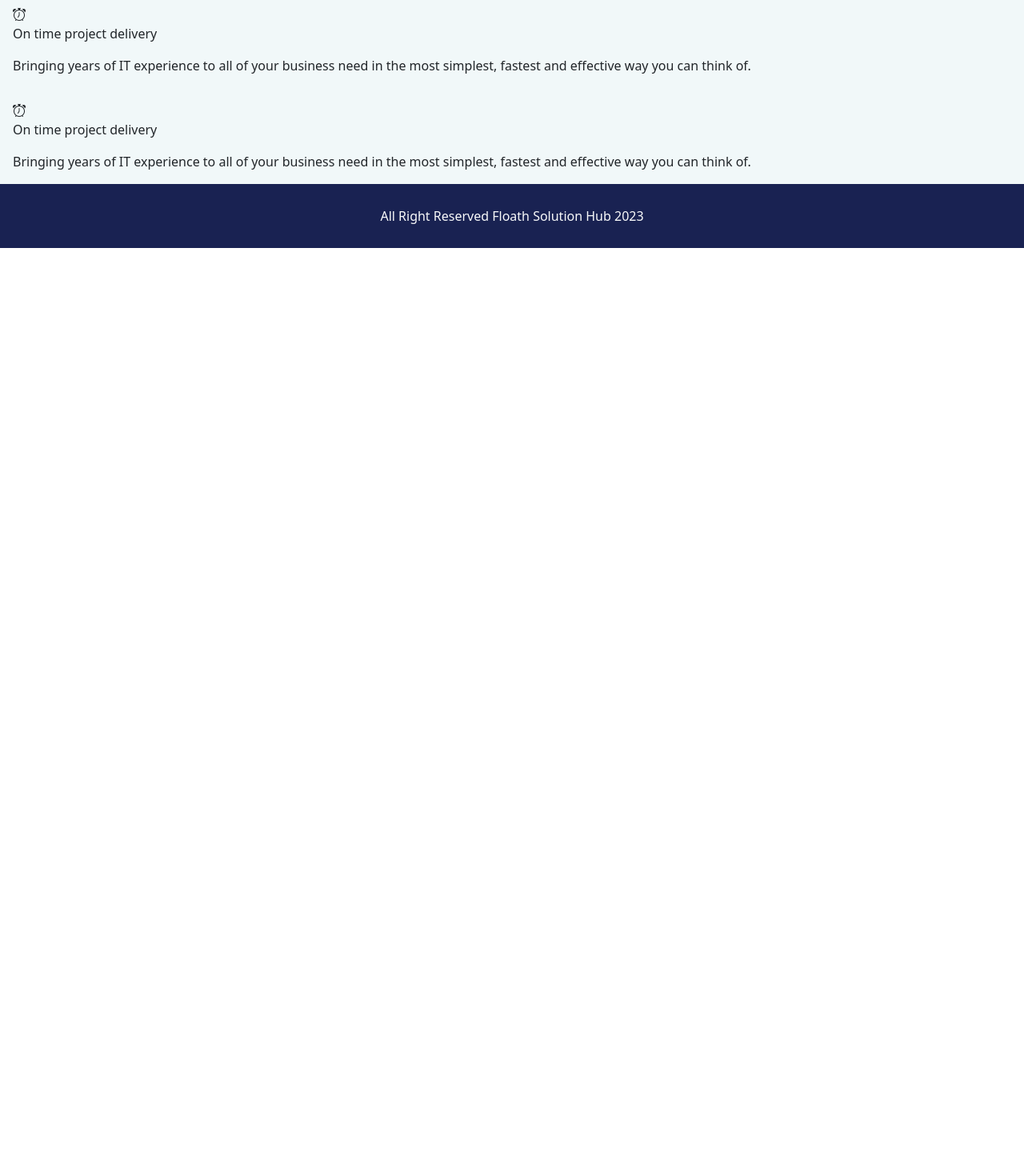
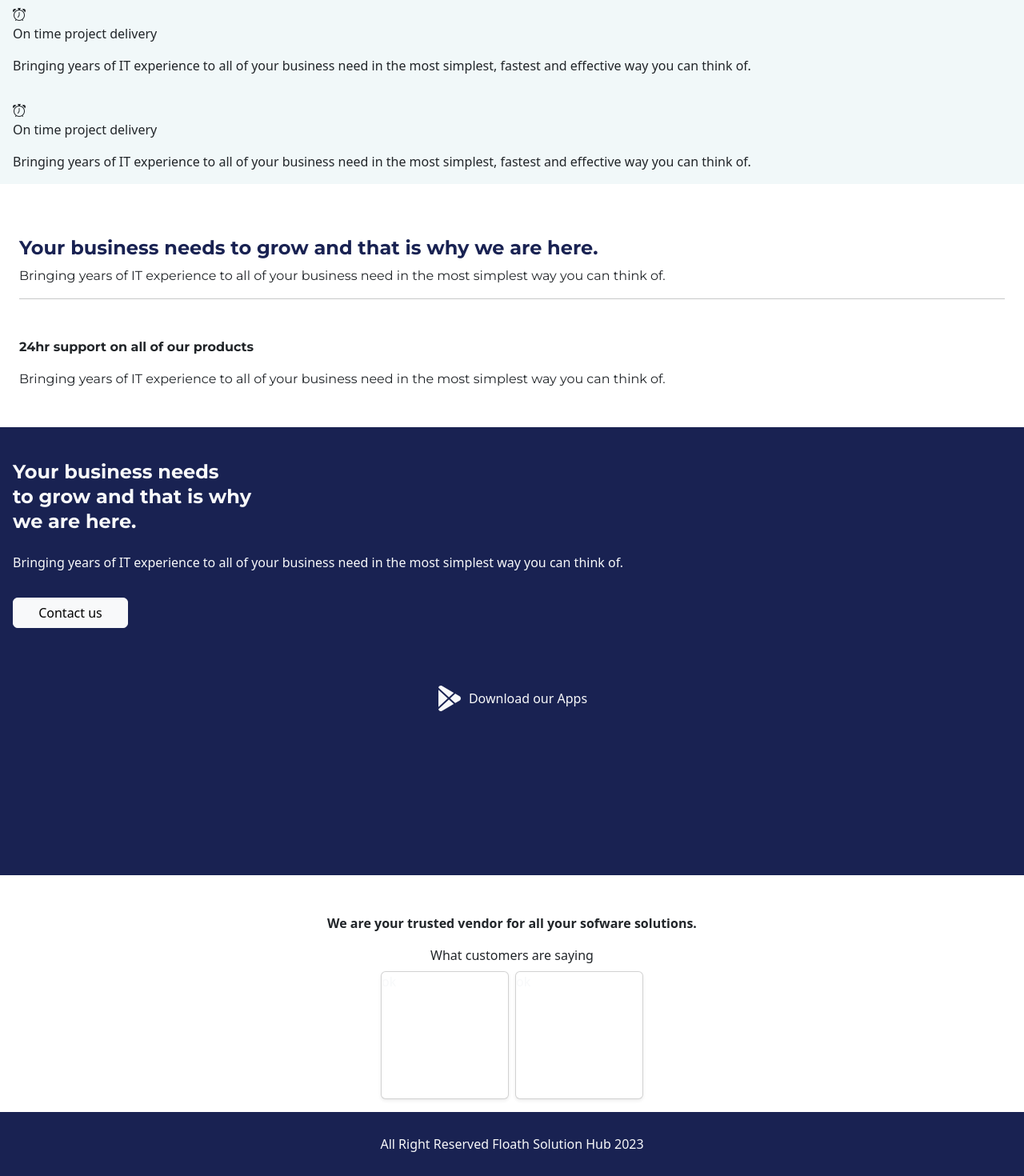
Before and after one commit to ajadimayowa/myresume, a React (Create React App) app: page / in a window 1280 px wide. Shown: the part 1123-2593 px from the top of the page at 80% size. Before the commit the page ends 1433 px from the top, so only its background shows below. Built offline with nearby package versions, Linux system fonts and the light colour scheme.

Commit message:
started user feedback

```diff
--- a/package.json
+++ b/package.json
@@ -9,6 +9,7 @@
     "axios": "^1.4.0",
     "bootstrap": "^5.3.0",
     "bootstrap-icons": "^1.10.5",
+    "formik": "^2.4.1",
     "node-sass": "^7.0.3",
     "react": "^18.2.0",
     "react-bootstrap": "^2.7.4",
--- a/src/pages/home.js
+++ b/src/pages/home.js
@@ -1,40 +1,73 @@
 import React, { useState } from "react";
-import { Button, Container } from "react-bootstrap";
+import {
+  Button,
+  Card,
+  Container,
+  Modal,
+  Col,
+  InputGroup,
+} from "react-bootstrap";
+
+import { Formik } from "formik";
 import style from "./css/home.module.css";
 import TopBar from "../components/topBar";
 import homeBg from "../assets/images/home-image.png";
 import { serviceDescriptions } from "../assets/contents";
 import SideBar from "../components/sideBar";
+import { hasFormSubmit } from "@testing-library/user-event/dist/utils";
 
 export default function Home() {
+  const initialValues = {
+    userName: "",
+    contact: "",
+    description: "",
+  };
   const [nav, setNav] = useState(false);
+  const [quoteModal, setQuoteModal] = useState(false);
 
-  const handleMenu = ()=>{
-    setNav(!nav)
-  }
+  const handleMenu = () => {
+    setNav(!nav);
+  };
 
   return (
     <Container fluid className={`${style.container} p-0 pt-5 min-vh-100 w-100`}>
-      <TopBar toggleMenu={handleMenu}/>
-      <SideBar show={nav} off={handleMenu}/>
-      <div className={`w-100 mt-4 px-4 py-3`} style={{fontFamily:'Montserrat',marginTop:30}}>
-        <h3 className="mt-4" style={{fontFamily:'Montserrat', fontWeight:'700', fontSize:'1.5em', lineHeight:'1.3em'}}>
-          Driving Innovation <br/> through  Cutting-Edge <br/> Software Solutions.
+      <TopBar toggleMenu={handleMenu} />
+      <SideBar show={nav} off={handleMenu} />
+      <div
+        className={`w-100 mt-4 px-4 py-3`}
+        style={{ fontFamily: "Montserrat", marginTop: 30 }}
+      >
+        <h3
+          className="mt-4"
+          style={{
+            fontFamily: "Montserrat",
+            fontWeight: "700",
+            fontSize: "1.5em",
+            lineHeight: "1.3em",
+          }}
+        >
+          Driving Innovation <br /> through Cutting-Edge <br /> Software
+          Solutions.
         </h3>
         <p className="mt-2">
-          Our approach is simple, flexible and easy to use. <br/>
-          we know what you need and we know <br/> how to get it done.
+          Our approach is simple, flexible and easy to use. <br />
+          we know what you need and we know <br /> how to get it done.
         </p>
         <span className="d-flex gap-3 mt-2">
-          <Button variant="primary text-light">Services</Button>
-          <Button variant="secondary">Products</Button>
+          <Button variant="primary text-light">Our Services</Button>
+          <Button variant="secondary" onClick={() => setQuoteModal(true)}>
+            Request Quote
+          </Button>
           {/* ${description.icon} */}
         </span>
       </div>
       <div className="d-flex justify-content-center mt-5 w-100">
         <img src={homeBg} alt="home image" height={469} />
       </div>
-      <div className="d-flex flex-column mt-3 w-100 px-3 gap-3" style={{ backgroundColor: "#F1F8F9" }}>
+      <div
+        className="d-flex flex-column mt-3 w-100 px-3 gap-3"
+        style={{ backgroundColor: "#F1F8F9" }}
+      >
         {serviceDescriptions.map((description, index) => (
           <div key={index}>
             <i className="bi bi-alarm"></i>
@@ -44,12 +77,176 @@ export default function Home() {
         ))}
       </div>
 
-      <div className="footer" style={{backgroundColor:'192252'}}>
+      <div
+        className={`w-100 mt-4 px-4 py-3`}
+        style={{ fontFamily: "Montserrat", marginTop: 30 }}
+      >
+        <h3
+          className="mt-4 text-secondary"
+          style={{
+            fontFamily: "Montserrat",
+            fontWeight: "700",
+            fontSize: "1.5em",
+            lineHeight: "1.3em",
+          }}
+        >
+          Your business needs to grow and that is why we are here.
+        </h3>
+        <p>
+          Bringing years of IT experience to all of your business need in the
+          most simplest way you can think of.
+        </p>
+        <hr />
+        <p className="mt-5" style={{ fontWeight: "bold" }}>
+          24hr support on all of our products
+        </p>
+        <p>
+          Bringing years of IT experience to all of your business need in the
+          most simplest way you can think of.
+        </p>
+      </div>
 
+      <div
+        className="d-flex flex-column mt-3 w-100 px-3 py-3 gap-3 text-light bg-secondary"
+        style={{ height: "35rem" }}
+      >
+        <h3
+          className="mt-4"
+          style={{
+            fontFamily: "Montserrat",
+            fontWeight: "700",
+            fontSize: "1.5em",
+            lineHeight: "1.3em",
+          }}
+        >
+          Your business needs <br /> to grow and that is why <br /> we are here.
+        </h3>
+        <p>
+          Bringing years of IT experience to all of your business need in the
+          most simplest way you can think of.
+        </p>
+        <Button variant="light" style={{ maxWidth: "9em" }}>
+          Contact us
+        </Button>
+        <div className="w-100 gap-2 d-flex mt-5 justify-content-center align-items-center">
+          <i className="bi bi-google-play" style={{ fontSize: "2em" }}></i>
+          <p className="p-0 m-0">Download our Apps</p>
+        </div>
       </div>
-      <div className="d-flex justify-content-center text-light align-items-center"
-      style={{backgroundColor:'#192252', minHeight:'5rem'}}>
-All Right Reserved Floath Solution Hub 2023
+
+      <div className="w-100 d-flex justify-content-center">
+        <p
+          className="text-center w-75 mt-5"
+          style={{ fontSize: "1rem", fontWeight: "700" }}
+        >
+          We are your trusted vendor for all your sofware solutions.
+        </p>
+      </div>
+
+      <div className="w-100 d-flex flex-column justify-content-center align-items-center">
+        <p className="text-center mb-0">What customers are saying</p>
+        <div className="d-flex gap-2 mt-2">
+          <Card
+            className="shadow-sm text-light"
+            style={{ minWidth: "10rem", minHeight: "10rem" }}
+          >
+            <p>ok</p>
+          </Card>
+
+          <Card
+            className="shadow-sm text-light"
+            style={{ minWidth: "10rem", minHeight: "10rem" }}
+          >
+            <p>ok</p>
+          </Card>
+        </div>
+      </div>
+      <Modal show={quoteModal} centered backdrop="static">
+        <Modal.Header className="bg-secondary text-light">
+          <Col>Description</Col>
+          <Col className="d-flex justify-content-end">
+            <i
+              className="bi bi-x-circle"
+              onClick={() => setQuoteModal(false)}
+              style={{ cursor: "pointer", fontSize: "0.7em" }}
+            ></i>
+          </Col>
+        </Modal.Header>
+        <Modal.Body>
+          <Formik
+            initialValues={initialValues}
+            onSubmit={(val) => console.log(val)}
+          >{ ({handleSubmit,handleChange})=>(
+            <form
+            onSubmit={()=>handleSubmit}
+              className="d-flex flex-column gap-3"
+              style={{ fontFamily: "Montserrat" }}
+            >
+              <InputGroup
+                className="border border-1 rounded px-1"
+                style={{ maxWidth: "16em" }}
+              >
+                <input
+                name="userName"
+                onChange={handleChange}
+                  placeholder="Name"
+                  className="border border-0 px-2 py-1 bg-transparent"
+                  style={{ outline: "none" }}
+                />
+              </InputGroup>
+
+              <InputGroup
+                className="border border-1 rounded px-1"
+                style={{ maxWidth: "16em" }}
+              >
+                <input
+                onChange={handleChange}
+                name="contact"
+                  placeholder="Email/phone number"
+                  className="border border-0 px-2 py-1 bg-transparent"
+                  style={{ outline: "none" }}
+                />
+              </InputGroup>
+
+              <InputGroup className="border border-1 rounded  pl-3 pt-2">
+                <textarea
+                onChange={handleChange}
+                name="description"
+                  placeholder="Briefly describe your project"
+                  className="border w-100 border-0 px-2 py-1 bg-transparent"
+                  style={{ outline: "none", minHeight: "15rem" }}
+                />
+              </InputGroup>
+
+              <span className="d-flex gap-2 mt-2">
+                <Button
+                  variant="secondary text-light"
+                  type='submit'
+                  onClick={
+                    ()=>setQuoteModal(false)
+                  }
+                >
+                  Send Quote
+                </Button>
+                <Button
+
+                  variant="light border"
+                  onClick={() => setQuoteModal(false)}
+                >
+                  Cancel
+                </Button>
+              </span>
+            </form>)
+          }
+
+          </Formik>
+        </Modal.Body>
+      </Modal>
+      <div
+        className="d-flex mt-3 justify-content-center text-light align-items-center"
+        style={{ backgroundColor: "#192252", minHeight: "5rem" }}
+      >
+        All Right Reserved Floath Solution Hub 2023
       </div>
     </Container>
   );
```
Also changed, not shown: 1 other file (tests, documents, lock files or other folders).
